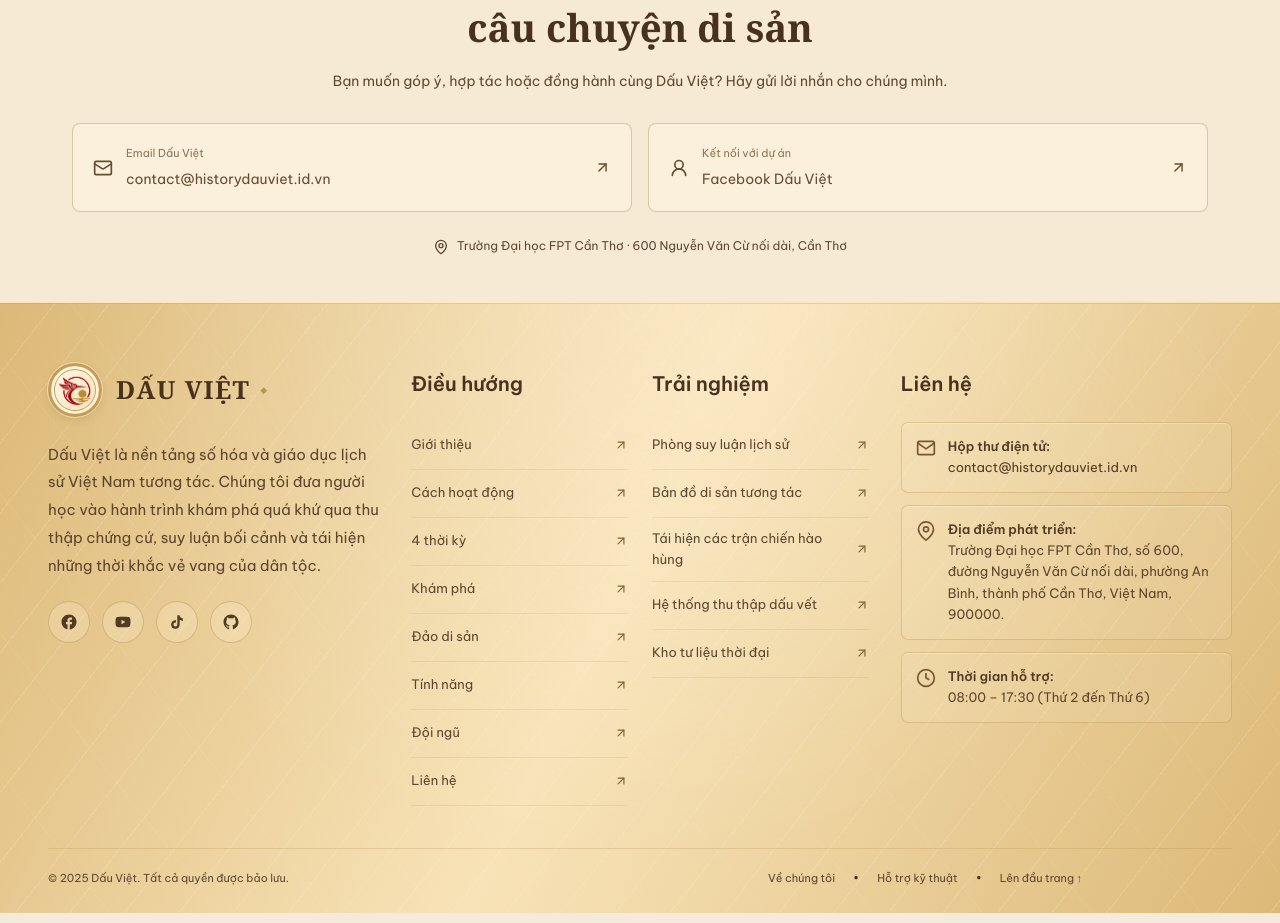
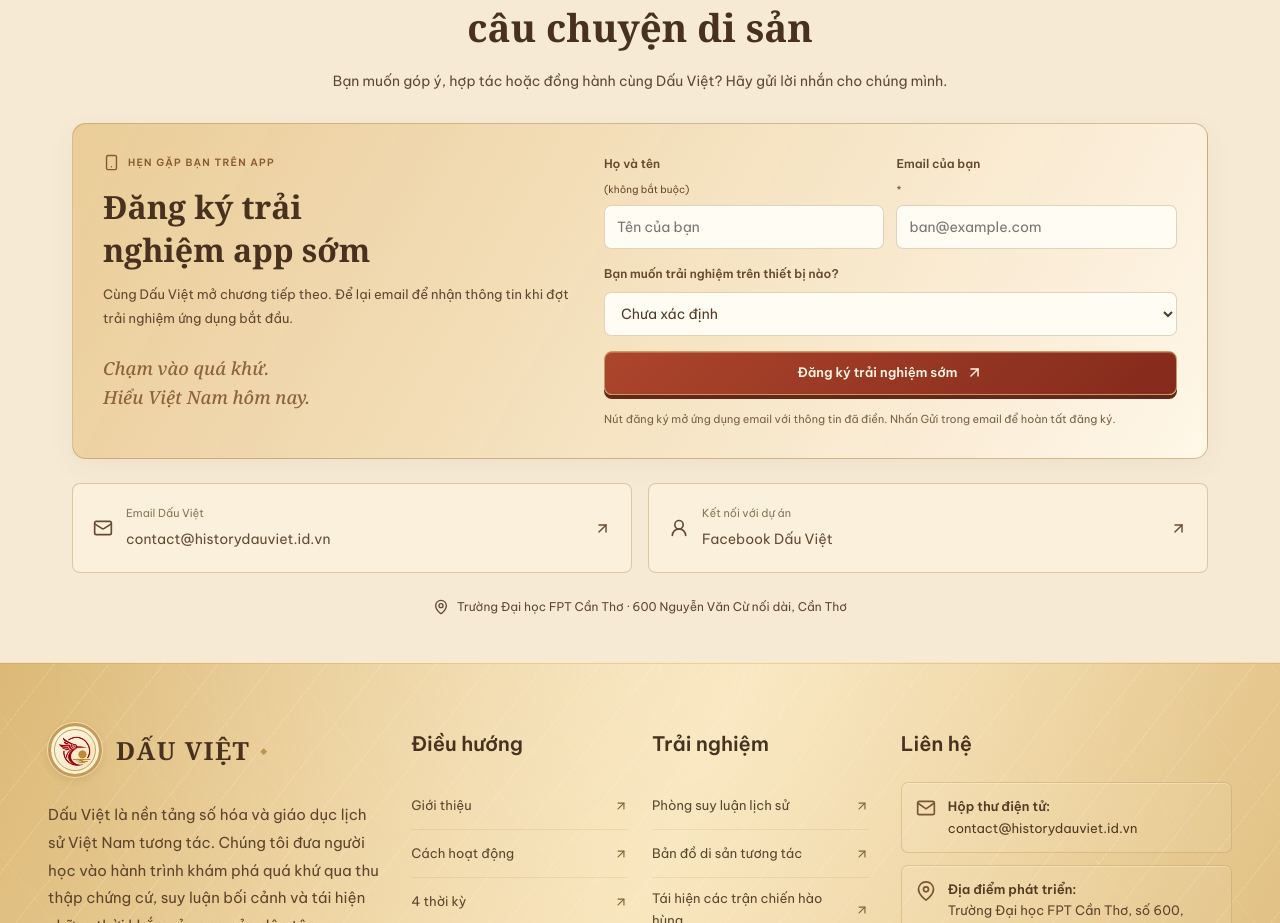
Before and after one commit to HuynhKhai3211/dau-viet-website, a React (Vite) app: page / in a window 1280 px wide. Shown: the part 6510-7433 px from the top of the page. Built offline with nearby package versions, Linux system fonts and the light colour scheme.

Commit message:
Add early app access registration to contact section

```diff
--- /dev/null
+++ b/src/components/landing/EarlyAccessSignup.jsx
@@ -0,0 +1,43 @@
+import { useState } from 'react';
+import { ArrowUpRight, Smartphone } from 'lucide-react';
+
+const signupEmail = 'contact@historydauviet.id.vn';
+
+export default function EarlyAccessSignup() {
+  const [prepared, setPrepared] = useState(false);
+
+  const register = event => {
+    event.preventDefault();
+    const data = new FormData(event.currentTarget);
+    const body = [
+      'Xin chào Dấu Việt, mình muốn đăng ký trải nghiệm app sớm.',
+      '',
+      `Họ tên: ${data.get('name').trim() || 'Chưa cung cấp'}`,
+      `Email nhận thông tin: ${data.get('email').trim()}`,
+      `Thiết bị: ${data.get('platform')}`,
+      '',
+      'Hãy thông báo cho mình khi có đợt trải nghiệm app. Cảm ơn nhóm!',
+    ].join('\n');
+    window.location.href = `mailto:${signupEmail}?subject=${encodeURIComponent('Đăng ký trải nghiệm app Dấu Việt sớm')}&body=${encodeURIComponent(body)}`;
+    setPrepared(true);
+  };
+
+  return <article className="early-access" aria-labelledby="early-access-title">
+    <div className="early-access__intro">
+      <span className="early-access__eyebrow"><Smartphone size={17} aria-hidden="true" /> HẸN GẶP BẠN TRÊN APP</span>
+      <h3 id="early-access-title">Đăng ký trải nghiệm app sớm</h3>
+      <p>Cùng Dấu Việt mở chương tiếp theo. Để lại email để nhận thông tin khi đợt trải nghiệm ứng dụng bắt đầu.</p>
+      <span className="early-access__signature">Chạm vào quá khứ.<br />Hiểu Việt Nam hôm nay.</span>
+    </div>
+    <form className="early-access__form" onSubmit={register}>
+      <div className="early-access__fields">
+        <label htmlFor="early-access-name">Họ và tên <span>(không bắt buộc)</span><input id="early-access-name" name="name" autoComplete="name" maxLength={100} placeholder="Tên của bạn" /></label>
+        <label htmlFor="early-access-email">Email của bạn <span aria-hidden="true">*</span><input id="early-access-email" name="email" type="email" autoComplete="email" required maxLength={254} placeholder="ban@example.com" /></label>
+      </div>
+      <label htmlFor="early-access-platform">Bạn muốn trải nghiệm trên thiết bị nào?<select id="early-access-platform" name="platform" defaultValue="Chưa xác định"><option value="Chưa xác định">Chưa xác định</option><option value="Android">Android</option><option value="iOS">iPhone / iPad (iOS)</option></select></label>
+      <button type="submit" className="heritage-ticket heritage-ticket--compact">Đăng ký trải nghiệm sớm <ArrowUpRight size={17} aria-hidden="true" /></button>
+      <p className="early-access__note" id="early-access-help">Nút đăng ký mở ứng dụng email với thông tin đã điền. Nhấn Gửi trong email để hoàn tất đăng ký.</p>
+      {prepared && <p className="early-access__status" role="status">Email đăng ký đã được soạn sẵn. Bạn hãy nhấn Gửi để hoàn tất. Nếu ứng dụng email chưa mở, gửi thông tin đến <a href={`mailto:${signupEmail}`}>{signupEmail}</a>.</p>}
+    </form>
+  </article>;
+}
--- a/src/components/landing/LandingSections.jsx
+++ b/src/components/landing/LandingSections.jsx
@@ -1,4 +1,5 @@
 import { useState } from 'react';
+import EarlyAccessSignup from './EarlyAccessSignup';
 import { ArrowUpRight, ArrowRight, Compass, Search, Lightbulb, Puzzle, Waves, UserRound, MapPin, Swords, Gift, Palette, Save, Volume2, Sparkles, Mail } from 'lucide-react';
 import { historicalPeriods } from '../../data/historicalPeriods';
 import { personalIslands } from '../../data/islands';
@@ -91,6 +92,7 @@ export function LandingFeatures() {
 export function LandingContact() {
   return <section id="contact" className="section one-page-section landing-section"><div className="container landing-contact">
     <Heading eyebrow="Liên hệ" title="Cùng đánh thức những câu chuyện di sản">Bạn muốn góp ý, hợp tác hoặc đồng hành cùng Dấu Việt? Hãy gửi lời nhắn cho chúng mình.</Heading>
+    <EarlyAccessSignup />
     <div className="landing-contact__links"><a href="mailto:contact@historydauviet.id.vn"><Mail size={20} aria-hidden="true" /><span><small>Email Dấu Việt</small>contact@historydauviet.id.vn</span><ArrowUpRight size={17} aria-hidden="true" /></a><a href="https://www.facebook.com/dauviet05" target="_blank" rel="noopener noreferrer"><UserRound size={20} aria-hidden="true" /><span><small>Kết nối với dự án</small>Facebook Dấu Việt</span><ArrowUpRight size={17} aria-hidden="true" /></a></div>
     <p className="landing-contact__address"><MapPin size={16} aria-hidden="true" />Trường Đại học FPT Cần Thơ · 600 Nguyễn Văn Cừ nối dài, Cần Thơ</p>
   </div></section>;
--- a/src/styles/components/landingSections.css
+++ b/src/styles/components/landingSections.css
@@ -68,6 +68,29 @@
 .compact-landing .team-card__name { font-size: 1.15rem; }
 .compact-landing .team-card__bio { font-size: 12px; line-height: 1.8; }
 .landing-contact { max-width: 960px; }
+.early-access { display: grid; grid-template-columns: .9fr 1.1fr; gap: 32px; padding: 30px; margin-bottom: 24px; border: 1px solid #b58b4f88; border-radius: 14px; background: linear-gradient(120deg, #e8c991e8, #fff7e8f2); box-shadow: 0 8px 28px #6846230d; }
+.early-access__eyebrow { display: flex; align-items: center; gap: 8px; font-size: 10px; letter-spacing: .12em; font-weight: 600; color: #895932; }
+.early-access__intro h3 { margin: 14px 0 12px; font-size: clamp(1.5rem, 2.5vw, 2rem); line-height: 1.35; }
+.early-access__intro p { margin: 0; font-size: 13px; line-height: 1.8; }
+.early-access__signature { display: block; margin-top: 24px; color: #8d633e; font: italic 500 18px/1.6 var(--font-heading); }
+.early-access__form { display: flex; flex-direction: column; align-items: stretch; gap: 15px; min-width: 0; }
+.early-access__fields { display: grid; grid-template-columns: 1fr 1fr; gap: 12px; }
+.early-access__form label { display: flex; flex-direction: column; gap: 7px; color: #68492f; font-size: 12px; font-weight: 600; }
+.early-access__form label > span { display: inline; font-size: 10px; font-weight: 400; }
+.early-access__form input, .early-access__form select { width: 100%; min-width: 0; min-height: 44px; padding: 10px 12px; border: 1px solid #b28b585e; border-radius: 7px; background: #fffcf4; color: #513925; font: 14px var(--font-body); }
+.early-access__form input:focus-visible, .early-access__form select:focus-visible { outline: 2px solid #98412b; outline-offset: 2px; }
+.early-access__form .heritage-ticket { justify-content: center; width: 100%; }
+.early-access__note, .early-access__status { margin: 0; font-size: 11px; line-height: 1.7; color: #7b6247; }
+.early-access__status { padding: 10px 12px; border-radius: 7px; background: #fff9ea; border: 1px solid #b58b4f66; overflow-wrap: anywhere; }
+.early-access__status a { color: #943d2c; }
+@media (max-width: 760px) {
+  .early-access { grid-template-columns: 1fr; gap: 22px; padding: 22px; }
+  .early-access__signature { display: none; }
+}
+@media (max-width: 420px) {
+  .early-access__fields { grid-template-columns: 1fr; }
+  .early-access { padding: 18px; }
+}
 .landing-contact__links { display: grid; grid-template-columns: 1fr 1fr; gap: 16px; }
 .landing-contact__links > a { display: flex; align-items: center; gap: 13px; padding: 20px; border-radius: 8px; border: 1px solid #ad854d66; background: #fff6e38c; color: #684b30; font-size: 14px; text-decoration: none; overflow-wrap: anywhere; }
 .landing-contact__links small { display: block; font-size: 11px; margin-bottom: 5px; color: #8c7354; }
```
Also changed, not shown: tests/onePageBrowserSmoke.mjs (+8 -0 lines).
